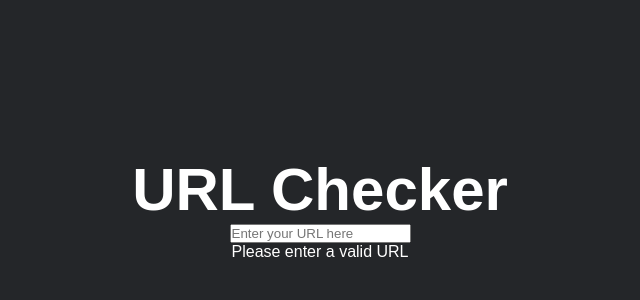
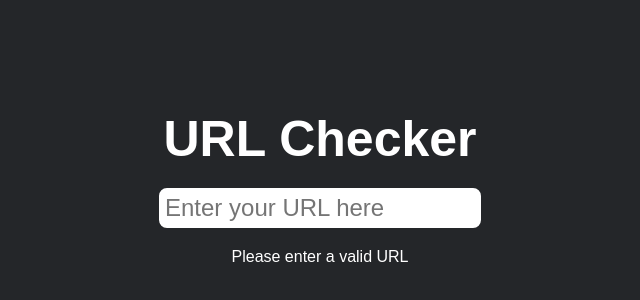
Before and after one commit to gagahpangeran/url-checker, a React (Create React App) app: page / in a window 1280 px wide. Shown: the part 212-512 px from the top of the page, without its empty margins (320-960 px from the left). Built offline with nearby package versions, Linux system fonts and the light colour scheme.

Commit message:
add styling for app page

```diff
--- a/src/styles/app.scss
+++ b/src/styles/app.scss
@@ -5,19 +5,26 @@
   justify-content: center;
   height: 100vh;
 
-  &__link {
-    margin: 16px 0;
-    font-size: 20px;
+  &__title {
+    font-size: 50px;
+    margin-bottom: 20px;
   }
 
-  &__logo {
-    width: 300px;
-    height: auto;
-    border-radius: 50%;
+  &__input {
+    font-size: 24px;
+    border: 2px solid #fff;
+    border-radius: 8px;
+    padding: 4px;
+    transition: 100ms border ease-in;
+
+    &:focus {
+      outline: none;
+      border-color: #0096d6;
+    }
   }
 
-  &__title {
-    margin-top: 40px;
-    font-size: 60px;
+  &__description {
+    margin-top: 20px;
+    font-size: 16px;
   }
 }
```
